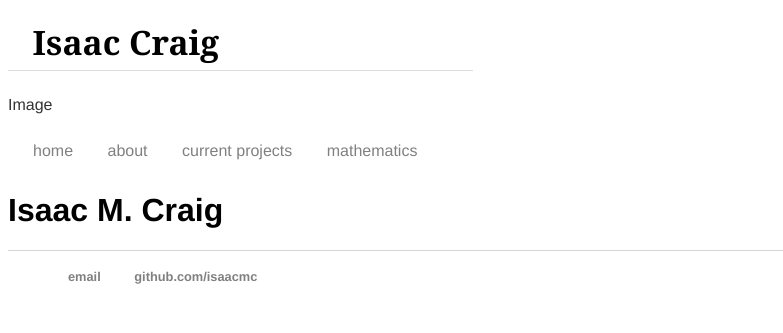
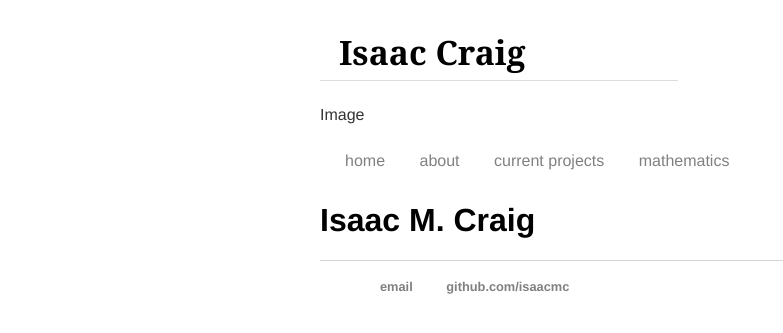
Before and after one commit to isundberg/isaacmc.github.io, a Jekyll site: the page built from index.html, in a window 1280 px wide. Shown: the top 333 px of the page, without its empty margins (0-783 px from the left). Built offline with Jekyll 4.4.1, drawn with Linux system fonts in a browser that asks for light colours.

Commit message:
Update main.css

```diff
--- a/css/main.css
+++ b/css/main.css
@@ -1,7 +1,9 @@
 body {
-    width: 65%;
     font-family: 'Helvetica';
     font-size: 1em;
+    margin: auto;
+    width: 50%;
+    padding: 10px;
 }
 
 #site-title {
```
